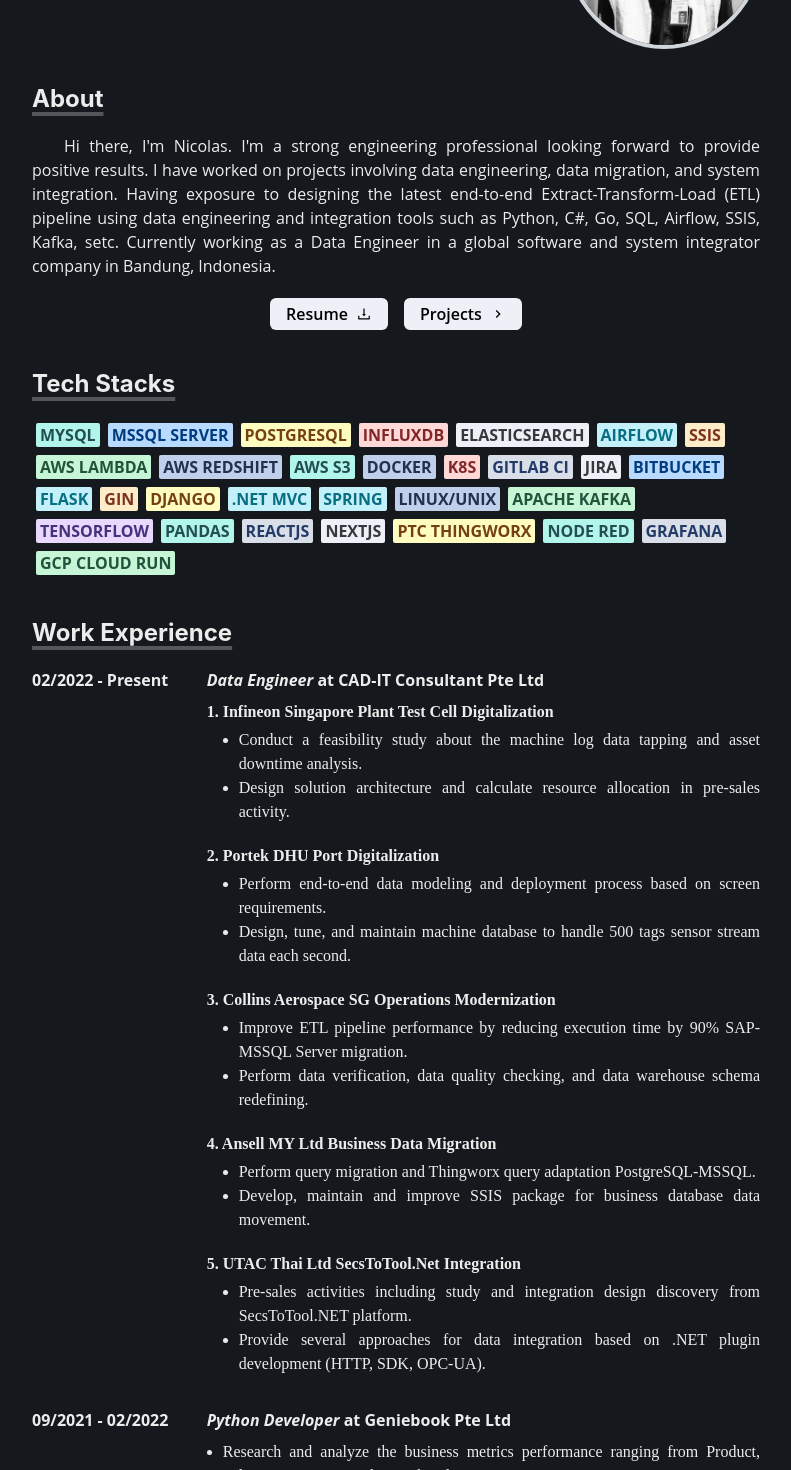
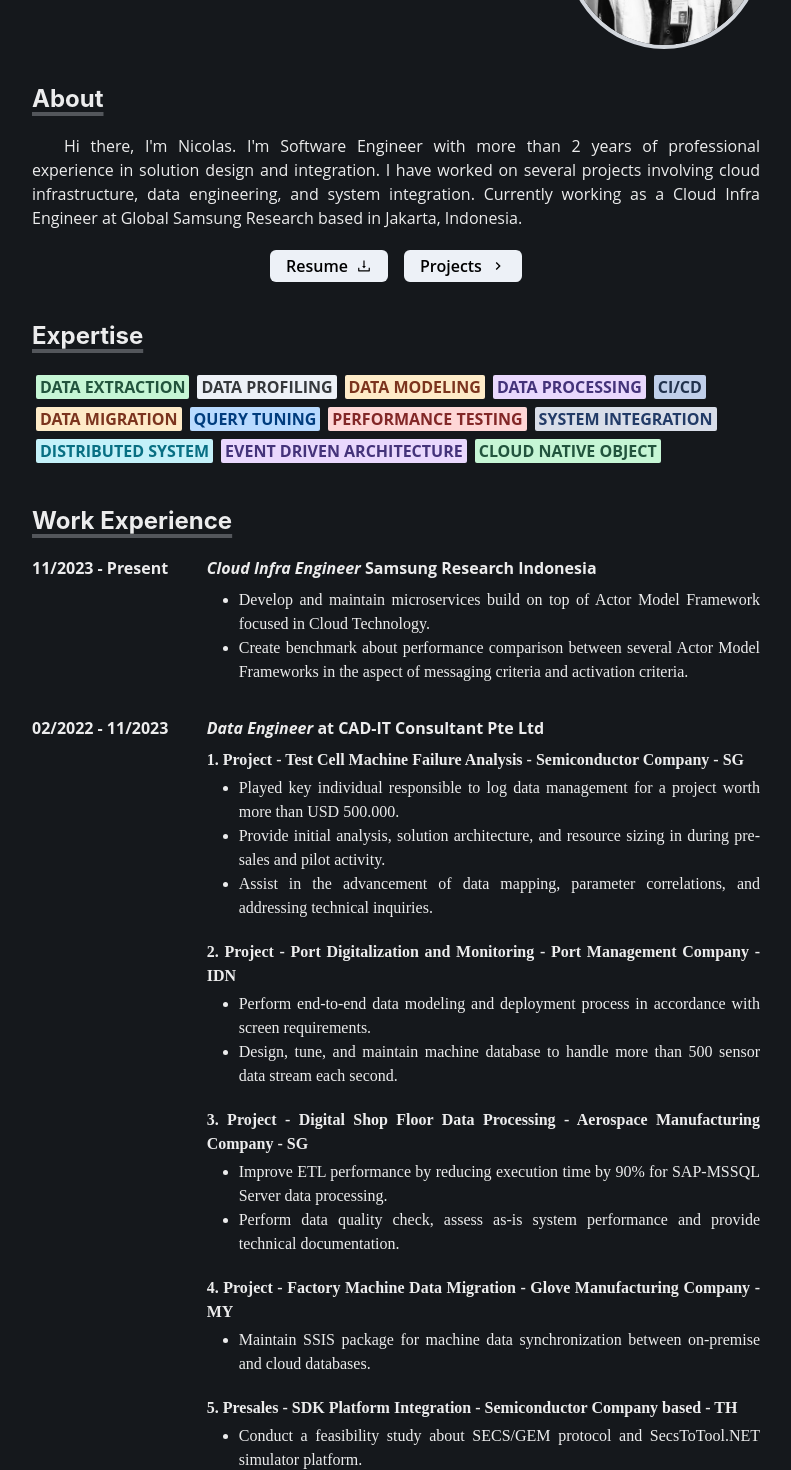
Before and after one commit to nichoteloo/nichoteloo.github.io, a Next.js app: page / in a window 1280 px wide. Shown: the part 280-1750 px from the top of the page, without its empty margins (244-1035 px from the left). Built offline with nearby package versions, Linux system fonts and the light colour scheme.

Commit message:
Edit tech component to expertise and edit experience in index page

```diff
--- a/components/tech.jsx
+++ b/components/tech.jsx
@@ -7,7 +7,7 @@
 
 import { Badge } from "@chakra-ui/react";
 
-const Tech = ({ title, color }) => {
+const Expertise = ({ title, color }) => {
     return (
         <Badge
             mx={1}
@@ -20,4 +20,4 @@
     );
 };
 
-export default Tech;
+export default Expertise;
--- a/pages/index.js
+++ b/pages/index.js
@@ -14,7 +14,7 @@
 import EducationEntry from "../components/education";
 import AchievementEntry from "../components/achievement";
 import CertificationEntry from "../components/certification";
-import Tech from "../components/tech";
+import Expertise from "../components/tech";
 import { Box, Container, Heading, Text, Button, Image, Flex, SimpleGrid } from "@chakra-ui/react";
 
 const Home = () => {
@@ -33,7 +33,7 @@
                 Nicolas Christianto
               </Heading>
               <Text fontSize={{ lg: "20px", md: "18px", sm: "17px" }}>
-                Data Engineering and Integration
+                Data-ops Engineer
               </Text>
             </Box>
             <Box>
@@ -59,17 +59,13 @@
               About
             </Heading>
             <Text variant="indented" fontSize={{ lg:"16px", md:"15px", sm: "15px" }} ml={{ lg:"0px", md:"2px", sm:"5px" }} mr={{ lg:"0px", md:"2px", sm:"5px" }}>
-              Hi there, I&apos;m Nicolas. I&apos;m a strong engineering professional looking forward
-              to provide positive results. I have worked on projects involving data engineering,
-              data migration, and system integration. Having exposure to designing the latest
-              end-to-end Extract-Transform-Load (ETL) pipeline using data engineering and integration
-              tools such as Python, C#, Go, SQL, Airflow, SSIS, Kafka, setc.
-              Currently working as a Data Engineer in a global software and system integrator company
-              in Bandung, Indonesia.
+              Hi there, I&apos;m Nicolas. I&apos;m Software Engineer with more than 2 years of professional experience in solution design and
+              integration. I have worked on several projects involving cloud infrastructure, data engineering,
+              and system integration. Currently working as a Cloud Infra Engineer at Global Samsung Research based in Jakarta, Indonesia.
             </Text>
 
             <Box align="center" mt={5}>
-              <NextLink href="https://drive.google.com/file/d/1ZgZDCaRlZxNp8nI9Khp4Z2ekVO0EA3Gw/view?usp=sharing" passHref>
+              <NextLink href="https://drive.google.com/file/d/1Xdek6QebgN1RSkC6gBDr2B6jk2nKXvL-/view?usp=sharing" passHref>
                 <Button mr={2} fontSize={{ lg:"16px", md:"15px", sm: "14px" }} align="center" rightIcon={<AiOutlineDownload />} colorScheme="gray" h={8}>
                   Resume
                 </Button>
@@ -86,7 +82,7 @@
         <SlideIn delay={0.4} time={1} direction="right">
           <Box mt={10}>
             <Heading as="h3" variant="sectionTitle">
-              Tech Stacks
+              Expertise
             </Heading>
             <Flex
                 justifyContent="start"
@@ -94,37 +90,18 @@
                 direction="row"
                 wrap="wrap"
             >
-              <Tech title="MySQL" color="teal" />
-              <Tech title="MSSQL Server" color="messenger" />
-              <Tech title="PostgreSQL" color="yellow" />
-              <Tech title="InfluxDB" color="red" />
-              <Tech title="ElasticSearch" color="gray" />
-              <Tech title="Airflow" color="cyan" />
-              <Tech title="SSIS" color="orange" />
-              <Tech title="AWS Lambda" color="green" />
-              <Tech title="AWS Redshift" color="blue" />
-              <Tech title="AWS S3" color="teal" />
-              <Tech title="Docker" color="blue" />
-              <Tech title="K8s" color="red" />
-              <Tech title="Gitlab CI" color="facebook" />
-              <Tech title="Jira" color="gray" />
-              <Tech title="Bitbucket" color="messenger" />
-              <Tech title="Flask" color="cyan" />
-              <Tech title="Gin" color="orange" />
-              <Tech title="Django" color="yellow" />
-              <Tech title=".NET MVC" color="cyan" />
-              <Tech title="Spring" color="cyan" />
-              <Tech title="Linux/Unix" color="blue" />
-              <Tech title="Apache Kafka" color="green" />
-              <Tech title="Tensorflow" color="purple" />
-              <Tech title="Pandas" color="teal" />
-              <Tech title="ReactJS" color="facebook" />
-              <Tech title="NextJS" color="gray" />
-              <Tech title="PTC Thingworx" color="yellow" />
-              <Tech title="Node Red" color="teal" />
-              <Tech title="Grafana" color="facebook" />
-              <Tech title="GCP Cloud Run" color="green" />
-
+              <Expertise title="Data Extraction" color="green" />
+              <Expertise title="Data Profiling" color="gray" />
+              <Expertise title="Data Modeling" color="orange" />
+              <Expertise title="Data Processing" color="purple" />
+              <Expertise title="CI/CD" color="blue" />
+              <Expertise title="Data Migration" color="orange" />
+              <Expertise title="Query Tuning" color="messenger" />
+              <Expertise title="Performance Testing" color="red" />
+              <Expertise title="System Integration" color="facebook" />
+              <Expertise title="Distributed System" color="cyan" />
+              <Expertise title="Event Driven Architecture" color="purple" />
+              <Expertise title="Cloud Native Object" color="green" />
             </Flex>
           </Box>
         </SlideIn>
@@ -136,59 +113,82 @@
             </Heading>
 
             <ExperienceEntry
-              date="02/2022 - Present"
-              role="Data Engineer"
-              company="at CAD-IT Consultant Pte Ltd"
-              client="1. Infineon Singapore Plant Test Cell Digitalization"
+              date="11/2023 - Present"
+              role="Cloud Infra Engineer"
+              company="Samsung Research Indonesia"
               indent={8}
-              mb={1}
+              mb={8}
               responsibilities={[
-                'Conduct a feasibility study about the machine log data tapping and asset downtime analysis.',
-                'Design solution architecture and calculate resource allocation in pre-sales activity.'
+                'Develop and maintain microservices build on top of Actor Model Framework focused in Cloud Technology.',
+                'Create benchmark about performance comparison between several Actor Model Frameworks in the aspect of messaging criteria and activation criteria.',
               ]}
               >
             </ExperienceEntry>
 
             <ExperienceEntry
-              client="2. Portek DHU Port Digitalization"
+              date="02/2022 - 11/2023"
+              role="Data Engineer"
+              company="at CAD-IT Consultant Pte Ltd"
+              client="1. Project - Test Cell Machine Failure Analysis - Semiconductor Company - SG"
               indent={8}
               mb={1}
               responsibilities={[
-                'Perform end-to-end data modeling and deployment process based on screen requirements.',
-                'Design, tune, and maintain machine database to handle 500 tags sensor stream data each second.'
+                'Played key individual responsible to log data management for a project worth more than USD 500.000.',
+                'Provide initial analysis, solution architecture, and resource sizing in during pre-sales and pilot activity.',
+                'Assist in the advancement of data mapping, parameter correlations, and addressing technical inquiries.',
               ]}
               >
             </ExperienceEntry>
 
             <ExperienceEntry
-              client="3. Collins Aerospace SG Operations Modernization"
+              client="2. Project - Port Digitalization and Monitoring - Port Management Company - IDN"
               indent={8}
               mb={1}
               responsibilities={[
-                'Improve ETL pipeline performance by reducing execution time by 90% SAP-MSSQL Server migration.',
-                'Perform data verification, data quality checking, and data warehouse schema redefining.'
+                'Perform end-to-end data modeling and deployment process in accordance with screen requirements.',
+                'Design, tune, and maintain machine database to handle more than 500 sensor data stream each second.',
               ]}
               >
             </ExperienceEntry>
 
             <ExperienceEntry
-              client="4. Ansell MY Ltd Business Data Migration"
+              client="3. Project - Digital Shop Floor Data Processing - Aerospace Manufacturing Company - SG"
               indent={8}
               mb={1}
               responsibilities={[
-                'Perform query migration and Thingworx query adaptation PostgreSQL-MSSQL.',
-                'Develop, maintain and improve SSIS package for business database data movement.',
+                'Improve ETL performance by reducing execution time by 90% for SAP-MSSQL Server data processing.',
+                'Perform data quality check, assess as-is system performance and provide technical documentation.',
               ]}
               >
             </ExperienceEntry>
 
             <ExperienceEntry
-              client="5. UTAC Thai Ltd SecsToTool.Net Integration"
+              client="4. Project - Factory Machine Data Migration - Glove Manufacturing Company - MY"
+              indent={8}
+              mb={1}
+              responsibilities={[
+                'Maintain SSIS package for machine data synchronization between on-premise and cloud databases.',
+              ]}
+              >
+            </ExperienceEntry>
+
+            <ExperienceEntry
+              client="5. Presales - SDK Platform Integration - Semiconductor Company based - TH"
+              indent={8}
+              mb={1}
+              responsibilities={[
+                'Conduct a feasibility study about SECS/GEM protocol and SecsToTool.NET simulator platform.',
+                'Provide several approaches for system integration solutions based on NET-based plugin development.',
+              ]}
+              >
+            </ExperienceEntry>
+
+            <ExperienceEntry
+              client="6. RnD - Robot Process Automation - CAD-IT Singapore IoT Lab - SG"
               indent={8}
               mb={8}
               responsibilities={[
-                'Pre-sales activities including study and integration design discovery from SecsToTool.NET platform.',
-                'Provide several approaches for data integration based on .NET plugin development (HTTP, SDK, OPC-UA).'
+                'Develop RPA application and Webhook middleware to automate manual tasks.',
               ]}
               >
             </ExperienceEntry>
@@ -258,7 +258,7 @@
             <EducationEntry
               date="08/2017 - 07/2021"
               expertise="Engineering Physics, Universitas Gadjah Mada, (3.42/4.00)."
-              title="Framework Optimization of Fingerprint Method For Wi-Fi Based Indoor Positioning Technique
+              title="Framework Optimization of Fingerprint Method For Wi-Fi Based Indoor Positioning Expertisenique
               Through Implementation of DBSCAN-K Means Hybrid Clustering and Improved WKNN">
             </EducationEntry>
           </Box>
@@ -274,7 +274,7 @@
               <AchievementEntry title='AWS Digital Talent Scholarship, 2021.' issuer='Ministry of Comm and Informatics.'/>
               <AchievementEntry title='Hankook Scholarship Awardee, 2019.' issuer='PT Hankook Tire Welfare Foundation.'/>
               <AchievementEntry title='PGN Scholarship Awardee, 2020.' issuer='PT Perusahaan Gas Negara Indonesia.'/>
-              <AchievementEntry title='Funded PKM-Karsa Cipta, 2019.' issuer='Ministry of Research and Technology.'/>
+              <AchievementEntry title='Funded PKM-Karsa Cipta, 2019.' issuer='Ministry of Research and Expertisenology.'/>
             </SimpleGrid>
           </Box>
         </SlideIn>
```
